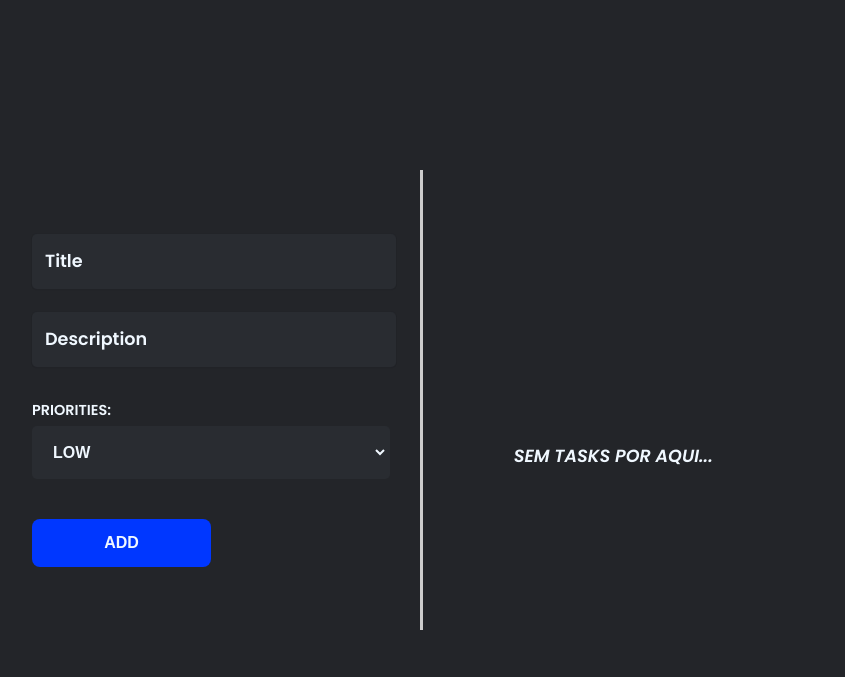
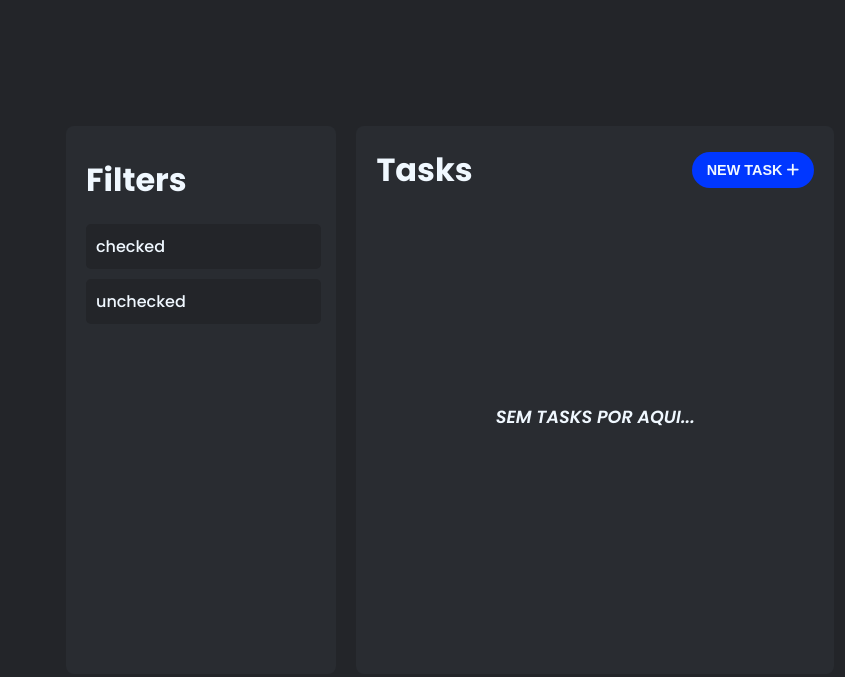
Before and after one commit to FuturoDevGalvao/tasklist-aw, a plain HTML site: page index.html in a window 1280 px wide. Shown: the whole page, without its empty margins (190-1035 px from the left). Drawn offline with Linux system fonts and the light colour scheme; some icons are missing.

Commit message:
feat: layout alterado e regras css retrabalhadas

```diff
--- a/css/edit-task-contain.css
+++ b/css/edit-task-contain.css
@@ -1,13 +1,40 @@
 @import url("variables.css");
 
 .edit-task-contain {
+  position: relative;
   width: 40%;
-  display: flex;
+  display: none; /* flex */
   flex-direction: column;
   justify-content: center;
   gap: 20px;
   padding: 30px;
-  border-right: 3px solid #ccc;
+  position: absolute;
+  top: 6.5%;
+  left: 25%;
+  z-index: 1;
+  background-color: var(--input);
+  border-radius: 8px;
+  box-shadow: rgba(0, 0, 0, 0.56) 0px 22px 70px 4px;
+}
+
+#btn-close-edit-task-contain {
+  height: 30px;
+  width: 30px;
+  position: absolute;
+  display: flex;
+  align-items: center;
+  justify-content: center;
+  top: -10px;
+  right: -10px;
+  font-size: 2rem;
+  color: red;
+  border-radius: 50%;
+  background-color: var(--font);
+  cursor: pointer;
+}
+#btn-close-edit-task-contain:hover {
+  transform: rotate(360deg);
+  transition: 0.3s;
 }
 
 .inputs-contain {
@@ -34,7 +61,7 @@
   padding-right: 10px;
   width: 95%;
   border: none;
-  background-color: var(--input);
+  background-color: var(--bg);
   color: var(--font);
   outline: none;
   border: 2px solid transparent;
@@ -121,7 +148,7 @@
 
 #priorities {
   flex: 1;
-  background-color: var(--input);
+  background-color: var(--bg);
   border: none;
   color: var(--font);
   height: 100%;
--- /dev/null
+++ b/css/filter-tasks.css
@@ -0,0 +1,41 @@
+@import url("variables.css");
+
+.filter-tasks {
+  width: 30%;
+  display: flex;
+  flex-direction: column;
+  gap: 20px;
+  padding: 30px 20px;
+  background-color: var(--input);
+  border-radius: 8px;
+}
+
+.filters {
+  /*   border: 1px solid yellow;
+ */
+}
+
+.filters ul {
+  width: 100%;
+  list-style: none;
+  display: flex;
+  flex-direction: column;
+  gap: 10px;
+  /*   border: 1px solid green;
+ */
+}
+
+.filters ul li {
+  width: 93.5%;
+  padding: 10px;
+  cursor: pointer;
+  background-color: var(--bg);
+  transition: 0.3s;
+  border-radius: 5px;
+  font-weight: 500;
+}
+
+.filters ul li:hover {
+  background-color: var(--input-hover);
+  transition: 0.3s;
+}
--- a/css/style.css
+++ b/css/style.css
@@ -18,8 +18,10 @@ body {
 }
 
 main {
-  width: 70%;
+  position: relative;
+  width: 60%;
   display: flex;
+  gap: 20px;
   /*   border: 1px solid red;
  */
 }
--- a/css/tasks-contain.css
+++ b/css/tasks-contain.css
@@ -3,8 +3,29 @@
 .tasks-contain {
   position: relative;
   flex: 1;
-  /*   border: 1px dashed green;
+  background-color: var(--input);
+  border-radius: 8px;
+}
+
+.header-tasks-contain {
+  /*   border: 1px solid red;
  */
+  padding: 20px;
+  display: flex;
+  align-items: center;
+  justify-content: space-between;
+}
+
+#btn-new-task {
+  border: none;
+  padding: 10px 15px;
+  border-radius: 30px;
+  font-weight: 600;
+  text-transform: uppercase;
+  font-size: 0.9rem;
+  cursor: pointer;
+  background-color: var(--button);
+  color: var(--font);
 }
 
 .tasks {
@@ -16,14 +37,11 @@
   overflow-y: auto; /* Habilitar rolagem vertical quando necessário */
   /*   border: 1px solid #ccc;
  */
-  padding: 30px;
+  padding: 30px 20px;
 }
 
 .tasks-empty {
   width: 100%;
-  position: absolute;
-  left: -10%;
-  bottom: 35%;
   display: flex;
   flex-direction: column;
   align-items: center;
@@ -45,12 +63,11 @@
 .task {
   width: 100%;
   padding: 0;
-  border-radius: 8px;
+  border-radius: 2px;
   /*   border: 1px solid red;
  */
   background-color: var(--input);
-  box-shadow: rgba(14, 30, 37, 0.12) 0px 2px 4px 0px,
-    rgba(14, 30, 37, 0.32) 0px 2px 16px 0px;
+  box-shadow: 0 0 0 2px rgba(0, 0, 0, 1), 8px 8px 0 0 rgba(0, 0, 0, 1);
 }
 
 .header-task {
--- a/index.html
+++ b/index.html
@@ -16,12 +16,26 @@
     ></script>
     <link rel="stylesheet" href="./css/style.css" />
     <link rel="stylesheet" href="./css/edit-task-contain.css" />
+    <link rel="stylesheet" href="./css/filter-tasks.css" />
     <link rel="stylesheet" href="./css/tasks-contain.css" />
     <title>Document</title>
   </head>
   <body>
     <main>
+      <div class="filter-tasks">
+        <h1>Filters</h1>
+        <div class="filters">
+          <ul>
+            <li>checked</li>
+            <li>unchecked</li>
+          </ul>
+        </div>
+      </div>
       <div class="edit-task-contain">
+        <i
+          class="fa-solid fa-circle-xmark"
+          id="btn-close-edit-task-contain"
+        ></i>
         <!-- inputs -->
         <div class="inputs-contain">
           <div class="input-box">
@@ -59,7 +73,7 @@
 
         <!-- prioridades -->
         <div class="priorities-contain">
-          <span>priorities:</span>
+          <span>priority:</span>
           <select id="priorities">
             <option value="LOW">LOW</option>
             <option value="MEDIUM">MEDIUM</option>
@@ -75,6 +89,13 @@
 
       <!-- tasks -->
       <div class="tasks-contain">
+        <div class="header-tasks-contain">
+          <h1>Tasks</h1>
+          <button id="btn-new-task">
+            new task
+            <i class="fa-solid fa-plus"></i>
+          </button>
+        </div>
         <div class="tasks">
           <div class="tasks-empty">
             <lord-icon
```
